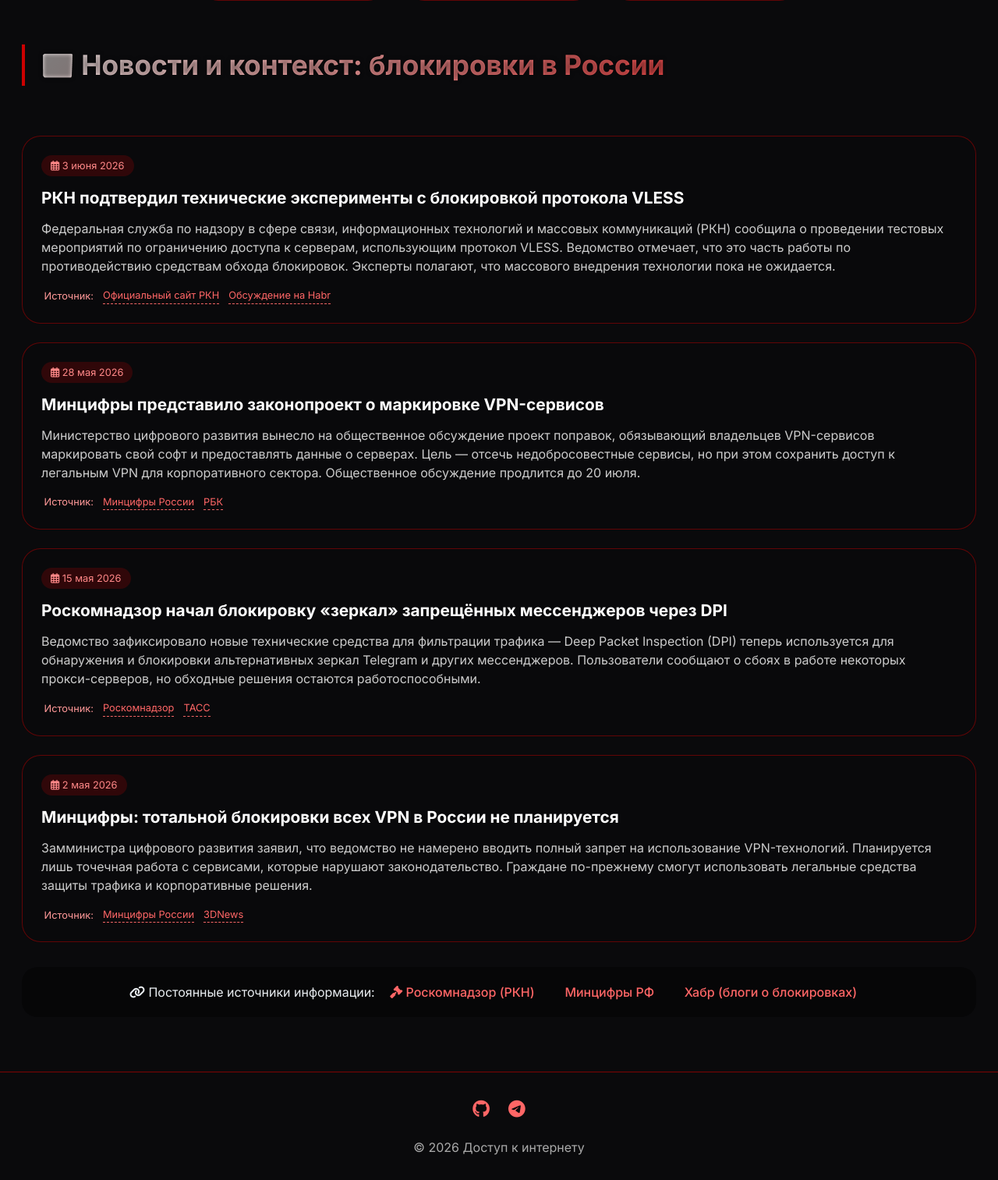
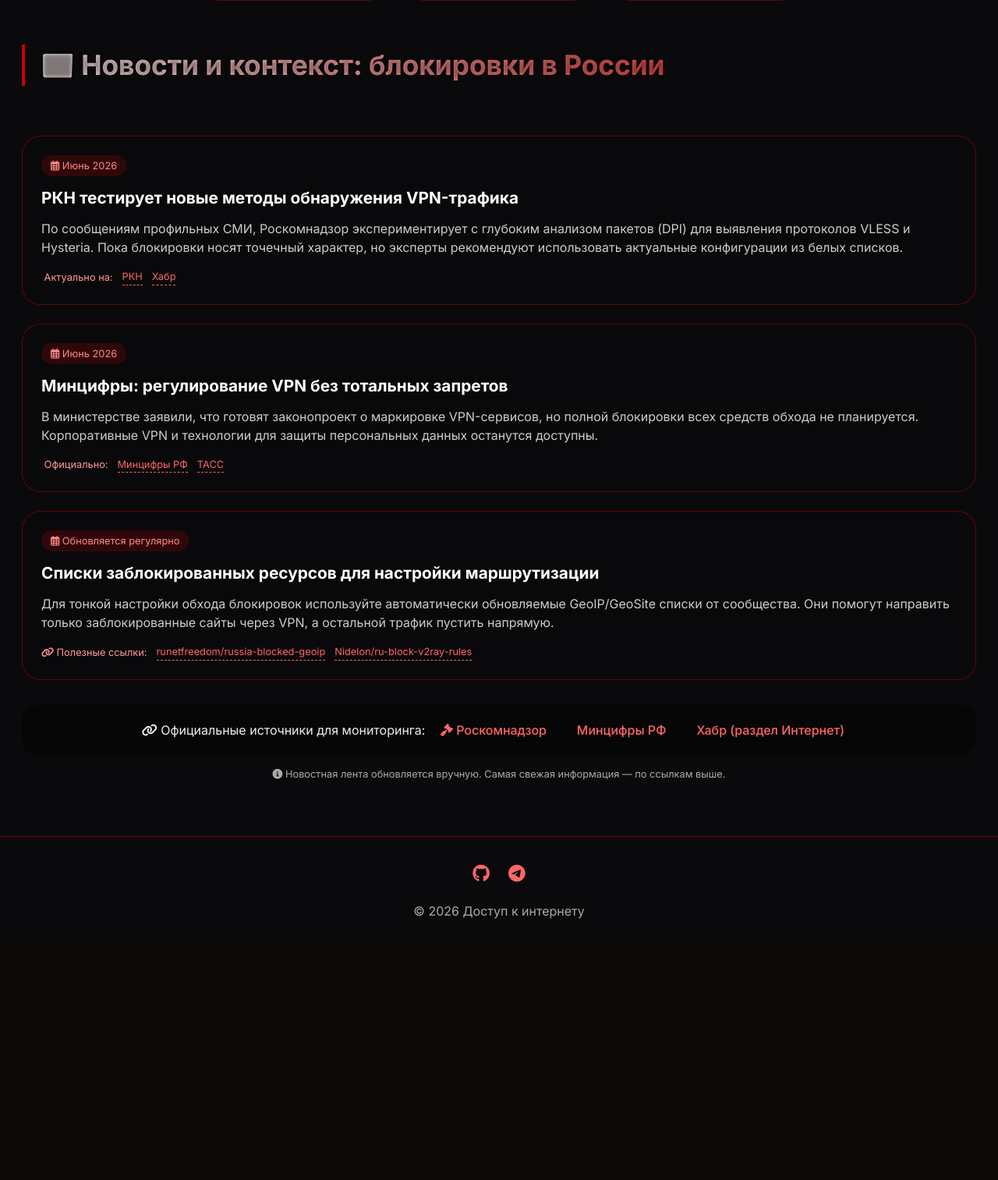
Before and after one commit to kort0881/internet-access-site, a Flask app: page / in a window 1280 px wide. Shown: the part 1655-3168 px from the top of the page at 78% size. After the commit the page ends 2833 px from the top, so only its background shows below. Run offline with Flask 3, Linux system fonts and the light colour scheme; data that the repository does not hold is empty.

Commit message:
Refactor index.html: style updates and cleanup
Updated styles and removed unnecessary elements in index.html. Added a muted note section and modified the matrix rain effect.

```diff
--- a/templates/index.html
+++ b/templates/index.html
@@ -13,14 +13,13 @@
         * { margin: 0; padding: 0; box-sizing: border-box; }
         body { font-family: 'Inter', system-ui, sans-serif; color: #eaeef2; line-height: 1.5; min-height: 100vh; background: #0a0a0c; position: relative; overflow-x: hidden; }
 
-        /* Основной фон с радиальным градиентом */
         .sky-bg {
             position: fixed; top: 0; left: 0; width: 100%; height: 100%; z-index: -2;
             background: radial-gradient(circle at 30% 40%, #1a0000, #000000);
             overflow: hidden;
         }
 
-        /* Canvas для матричного дождя */
+        /* Canvas для матричного дождя (медленное движение) */
         #matrixCanvas {
             position: fixed;
             top: 0;
@@ -29,20 +28,7 @@
             height: 100%;
             z-index: -1;
             display: block;
-            opacity: 0.65;
-        }
-
-        /* Вспышка (неон) */
-        .neon-flash {
-            position: fixed;
-            top: 0;
-            left: 0;
-            width: 100%;
-            height: 100%;
-            pointer-events: none;
-            z-index: 1000;
-            background: rgba(204, 0, 0, 0);
-            transition: background 0.08s linear;
+            opacity: 0.6;
         }
 
         .container { position: relative; z-index: 2; max-width: 1400px; margin: 0 auto; padding: 0 28px; }
@@ -227,6 +213,13 @@
             text-shadow: 0 0 5px #cc0000;
         }
 
+        .note-muted {
+            font-size: 0.8rem;
+            color: #aaa;
+            text-align: center;
+            margin-top: 15px;
+        }
+
         footer { margin-top: 70px; padding: 30px 0; text-align: center; border-top: 1px solid rgba(204, 0, 0, 0.6); color: #aaa; }
         .footer-links a { color: #ff6666; margin: 0 12px; font-size: 1.4rem; transition: 0.2s; }
         .footer-links a:hover { text-shadow: 0 0 8px #cc0000; color: #ff9999; }
@@ -241,12 +234,8 @@
     </style>
 </head>
 <body>
-    <!-- Фон с радиальным градиентом -->
     <div class="sky-bg"></div>
-    <!-- Canvas для матричного эффекта -->
     <canvas id="matrixCanvas"></canvas>
-    <!-- Элемент для вспышек -->
-    <div id="neonFlash" class="neon-flash"></div>
 
     <div class="glass-header">
         <div class="container">
@@ -307,86 +296,64 @@
             </div>
         </div>
 
-        <!-- НОВОСТНОЙ БЛОК: выжимки + ссылки на официальные источники -->
+        <!-- НОВОСТНОЙ БЛОК (обновляется вручную, без жёстких дат) -->
         <div class="section">
             <h2 class="section-title">📰 Новости и контекст: блокировки в России</h2>
-
-            <div class="news-grid" id="newsGrid">
-                <!-- Новость 1 -->
+            <div class="news-grid">
                 <div class="news-card">
                     <div style="flex:1;">
-                        <div class="news-date"><i class="far fa-calendar-alt"></i> 3 июня 2026</div>
-                        <div class="news-title">РКН подтвердил технические эксперименты с блокировкой протокола VLESS</div>
+                        <div class="news-date"><i class="far fa-calendar-alt"></i> Июнь 2026</div>
+                        <div class="news-title">РКН тестирует новые методы обнаружения VPN-трафика</div>
                         <div class="news-summary">
-                            Федеральная служба по надзору в сфере связи, информационных технологий и массовых коммуникаций (РКН) сообщила о проведении тестовых мероприятий по ограничению доступа к серверам, использующим протокол VLESS.
-                            Ведомство отмечает, что это часть работы по противодействию средствам обхода блокировок. Эксперты полагают, что массового внедрения технологии пока не ожидается.
+                            По сообщениям профильных СМИ, Роскомнадзор экспериментирует с глубоким анализом пакетов (DPI) для выявления протоколов VLESS и Hysteria.
+                            Пока блокировки носят точечный характер, но эксперты рекомендуют использовать актуальные конфигурации из белых списков.
                         </div>
                         <div class="news-source">
-                            <span><i class="fas fa-source"></i> Источник: </span>
-                            <a href="https://rkn.gov.ru/" target="_blank">Официальный сайт РКН</a>
-                            <a href="https://habr.com/ru/search/?q=VLESS+блокировка" target="_blank">Обсуждение на Habr</a>
+                            <span><i class="fas fa-source"></i> Актуально на: </span>
+                            <a href="https://rkn.gov.ru/" target="_blank">РКН</a>
+                            <a href="https://habr.com/ru/hub/internet/" target="_blank">Хабр</a>
                         </div>
                     </div>
                 </div>
-
-                <!-- Новость 2 -->
                 <div class="news-card">
                     <div style="flex:1;">
-                        <div class="news-date"><i class="far fa-calendar-alt"></i> 28 мая 2026</div>
-                        <div class="news-title">Минцифры представило законопроект о маркировке VPN-сервисов</div>
+                        <div class="news-date"><i class="far fa-calendar-alt"></i> Июнь 2026</div>
+                        <div class="news-title">Минцифры: регулирование VPN без тотальных запретов</div>
                         <div class="news-summary">
-                            Министерство цифрового развития вынесло на общественное обсуждение проект поправок, обязывающий владельцев VPN-сервисов маркировать свой софт и предоставлять данные о серверах.
-                            Цель — отсечь недобросовестные сервисы, но при этом сохранить доступ к легальным VPN для корпоративного сектора. Общественное обсуждение продлится до 20 июля.
+                            В министерстве заявили, что готовят законопроект о маркировке VPN-сервисов, но полной блокировки всех средств обхода не планируется.
+                            Корпоративные VPN и технологии для защиты персональных данных останутся доступны.
                         </div>
                         <div class="news-source">
-                            <span><i class="fas fa-source"></i> Источник: </span>
-                            <a href="https://digital.gov.ru/ru/" target="_blank">Минцифры России</a>
-                            <a href="https://www.rbc.ru/" target="_blank">РБК</a>
-                        </div>
-                    </div>
-                </div>
-
-                <!-- Новость 3 -->
-                <div class="news-card">
-                    <div style="flex:1;">
-                        <div class="news-date"><i class="far fa-calendar-alt"></i> 15 мая 2026</div>
-                        <div class="news-title">Роскомнадзор начал блокировку «зеркал» запрещённых мессенджеров через DPI</div>
-                        <div class="news-summary">
-                            Ведомство зафиксировало новые технические средства для фильтрации трафика — Deep Packet Inspection (DPI) теперь используется для обнаружения и блокировки альтернативных зеркал Telegram и других мессенджеров.
-                            Пользователи сообщают о сбоях в работе некоторых прокси-серверов, но обходные решения остаются работоспособными.
-                        </div>
-                        <div class="news-source">
-                            <span><i class="fas fa-source"></i> Источник: </span>
-                            <a href="https://rkn.gov.ru/" target="_blank">Роскомнадзор</a>
+                            <span><i class="fas fa-source"></i> Официально: </span>
+                            <a href="https://digital.gov.ru/ru/" target="_blank">Минцифры РФ</a>
                             <a href="https://tass.ru/" target="_blank">ТАСС</a>
                         </div>
                     </div>
                 </div>
-
-                <!-- Новость 4 -->
                 <div class="news-card">
                     <div style="flex:1;">
-                        <div class="news-date"><i class="far fa-calendar-alt"></i> 2 мая 2026</div>
-                        <div class="news-title">Минцифры: тотальной блокировки всех VPN в России не планируется</div>
+                        <div class="news-date"><i class="far fa-calendar-alt"></i> Обновляется регулярно</div>
+                        <div class="news-title">Списки заблокированных ресурсов для настройки маршрутизации</div>
                         <div class="news-summary">
-                            Замминистра цифрового развития заявил, что ведомство не намерено вводить полный запрет на использование VPN-технологий. Планируется лишь точечная работа с сервисами, которые нарушают законодательство.
-                            Граждане по-прежнему смогут использовать легальные средства защиты трафика и корпоративные решения.
+                            Для тонкой настройки обхода блокировок используйте автоматически обновляемые GeoIP/GeoSite списки от сообщества.
+                            Они помогут направить только заблокированные сайты через VPN, а остальной трафик пустить напрямую.
                         </div>
                         <div class="news-source">
-                            <span><i class="fas fa-source"></i> Источник: </span>
-                            <a href="https://digital.gov.ru/ru/" target="_blank">Минцифры России</a>
-                            <a href="https://3dnews.ru/" target="_blank">3DNews</a>
+                            <span><i class="fas fa-link"></i> Полезные ссылки: </span>
+                            <a href="https://github.com/runetfreedom/russia-blocked-geoip" target="_blank">runetfreedom/russia-blocked-geoip</a>
+                            <a href="https://github.com/Nidelon/ru-block-v2ray-rules" target="_blank">Nidelon/ru-block-v2ray-rules</a>
                         </div>
                     </div>
                 </div>
             </div>
-
-            <!-- Постоянные ссылки на официальные источники -->
             <div class="official-links">
-                <i class="fas fa-link"></i> Постоянные источники информации:
-                <a href="https://rkn.gov.ru/" target="_blank"><i class="fas fa-gavel"></i> Роскомнадзор (РКН)</a>
+                <i class="fas fa-link"></i> Официальные источники для мониторинга:
+                <a href="https://rkn.gov.ru/" target="_blank"><i class="fas fa-gavel"></i> Роскомнадзор</a>
                 <a href="https://digital.gov.ru/ru/" target="_blank"><i class="fas fa-digital-tiling"></i> Минцифры РФ</a>
-                <a href="https://habr.com/ru/hub/internet/" target="_blank"><i class="fab fa-hub"></i> Хабр (блоги о блокировках)</a>
+                <a href="https://habr.com/ru/hub/internet/" target="_blank"><i class="fab fa-hub"></i> Хабр (раздел Интернет)</a>
+            </div>
+            <div class="note-muted">
+                <i class="fas fa-info-circle"></i> Новостная лента обновляется вручную. Самая свежая информация — по ссылкам выше.
             </div>
         </div>
     </main>
@@ -399,7 +366,7 @@
     </footer>
 
     <script>
-        // ---------- МАТРИЧНЫЙ ДОЖДЬ ----------
+        // ---------- МАТРИЧНЫЙ ДОЖДЬ (МЕДЛЕННО) ----------
         const canvas = document.getElementById('matrixCanvas');
         const ctx = canvas.getContext('2d');
 
@@ -407,7 +374,8 @@
         let columns;
         let drops = [];
         let fontSize = 18;
-        let symbols = "0123456789ABCDEFGHIJKLMNOPQRSTUVWXYZабвгдежзийклмнопрстуфхцчшщъыьэюя01";
+        // символы: цифры, буквы, немного кириллицы
+        const symbols = "01ABCDEFGHIJKLMNOPQRSTUVWXYZabcdefghijklmnopqrstuvwxyzабвгдежзийклмнопрстуфхцчшщъыьэюя";
 
         function initMatrix() {
             width = window.innerWidth;
@@ -418,12 +386,18 @@
             columns = Math.floor(width / fontSize);
             drops = [];
             for (let i = 0; i < columns; i++) {
+                // начальная позиция - случайная, чтобы не всё падало одновременно
                 drops[i] = Math.floor(Math.random() * -height / fontSize);
             }
         }
 
+        let frameSkip = 0;
         function drawMatrix() {
-            ctx.fillStyle = 'rgba(0, 0, 0, 0.05)';
+            // замедляем падение: обновляем каждый 2-й кадр
+            frameSkip++;
+            if (frameSkip % 2 === 0) {
+                // очистка с низкой прозрачностью для эффекта "хвоста"
+                ctx.fillStyle = 'rgba(0, 0, 0, 0.04)';
                 ctx.fillRect(0, 0, width, height);
                 ctx.fillStyle = '#cc0000';
                 ctx.font = fontSize + 'px "Roboto Mono", monospace';
@@ -433,14 +407,18 @@
                     const x = i * fontSize;
                     const y = drops[i] * fontSize;
                     if (y > 0 && y < height) {
-                    // Случайный оттенок красного
-                    ctx.fillStyle = `rgba(204, ${Math.floor(Math.random() * 80) + 20}, ${Math.floor(Math.random() * 50)}, 0.9)`;
+                        // случайный оттенок красного
+                        const red = 180 + Math.floor(Math.random() * 75);
+                        ctx.fillStyle = `rgba(${red}, 30, 30, 0.9)`;
                         ctx.fillText(char, x, y);
                     }
-                if (y > height && Math.random() > 0.975) {
+                    // падение: увеличиваем позицию
+                    drops[i]++;
+                    // сброс, когда ушло за низ
+                    if (drops[i] * fontSize > height && Math.random() > 0.98) {
                         drops[i] = 0;
                     }
-                drops[i]++;
+                }
             }
             requestAnimationFrame(drawMatrix);
         }
@@ -451,24 +429,6 @@
 
         initMatrix();
         drawMatrix();
-
-        // ---------- НЕОНОВЫЕ ВСПЫШКИ ----------
-        const flashDiv = document.getElementById('neonFlash');
-
-        function randomFlash() {
-            // Случайная интенсивность вспышки
-            const intensity = Math.random() * 0.6 + 0.2; // от 0.2 до 0.8
-            flashDiv.style.transition = 'background 0.05s linear';
-            flashDiv.style.backgroundColor = `rgba(204, 0, 0, ${intensity})`;
-            setTimeout(() => {
-                flashDiv.style.backgroundColor = 'rgba(204, 0, 0, 0)';
-            }, 80);
-            // Следующая вспышка через случайное время от 2 до 7 секунд
-            setTimeout(randomFlash, Math.random() * 5000 + 2000);
-        }
-
-        // Запускаем вспышки с задержкой
-        setTimeout(randomFlash, 1500);
 
         // ---------- ОСТАЛЬНОЙ ФУНКЦИОНАЛ (прокси, конфиги, копирование) ----------
         function copyToClipboard(button, url) {
```
Lines whose indentation alone changed are shown as unchanged.
